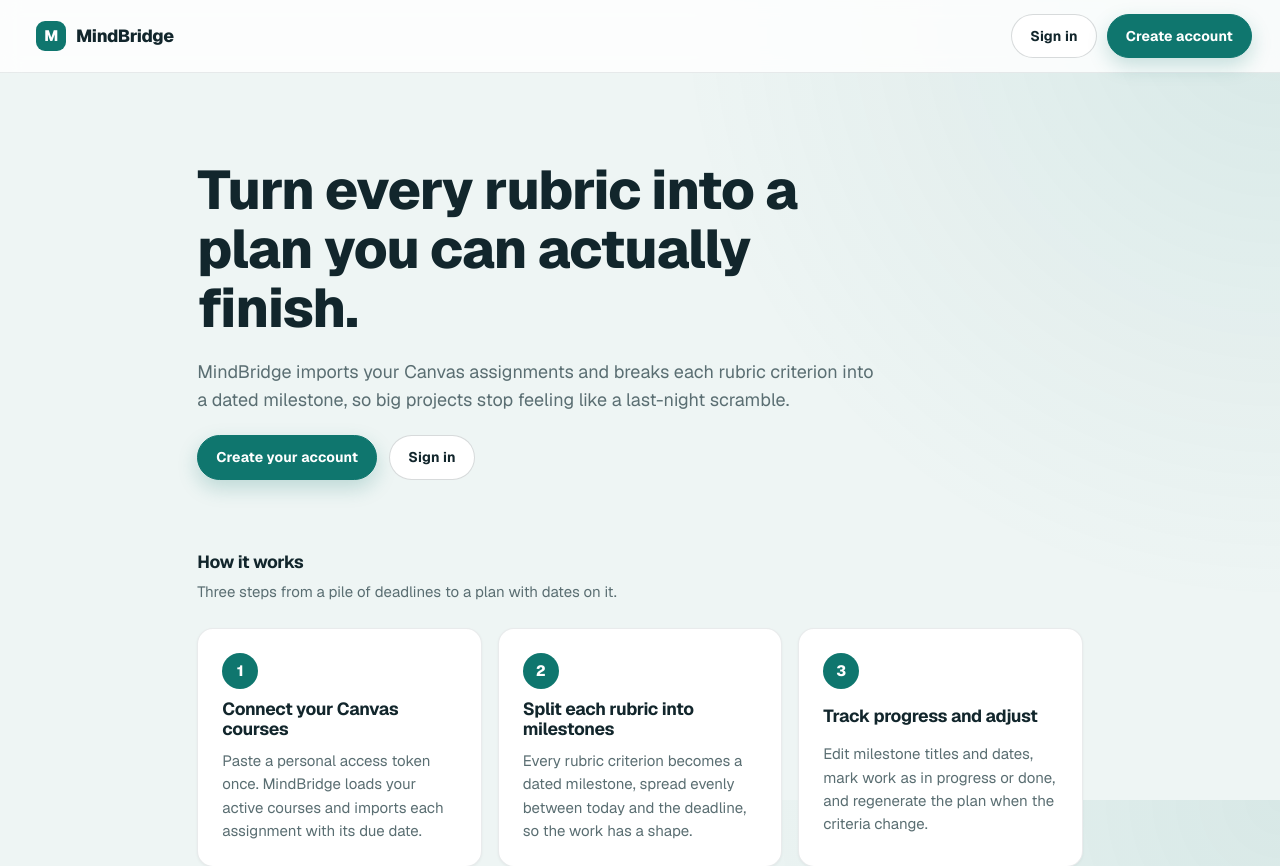
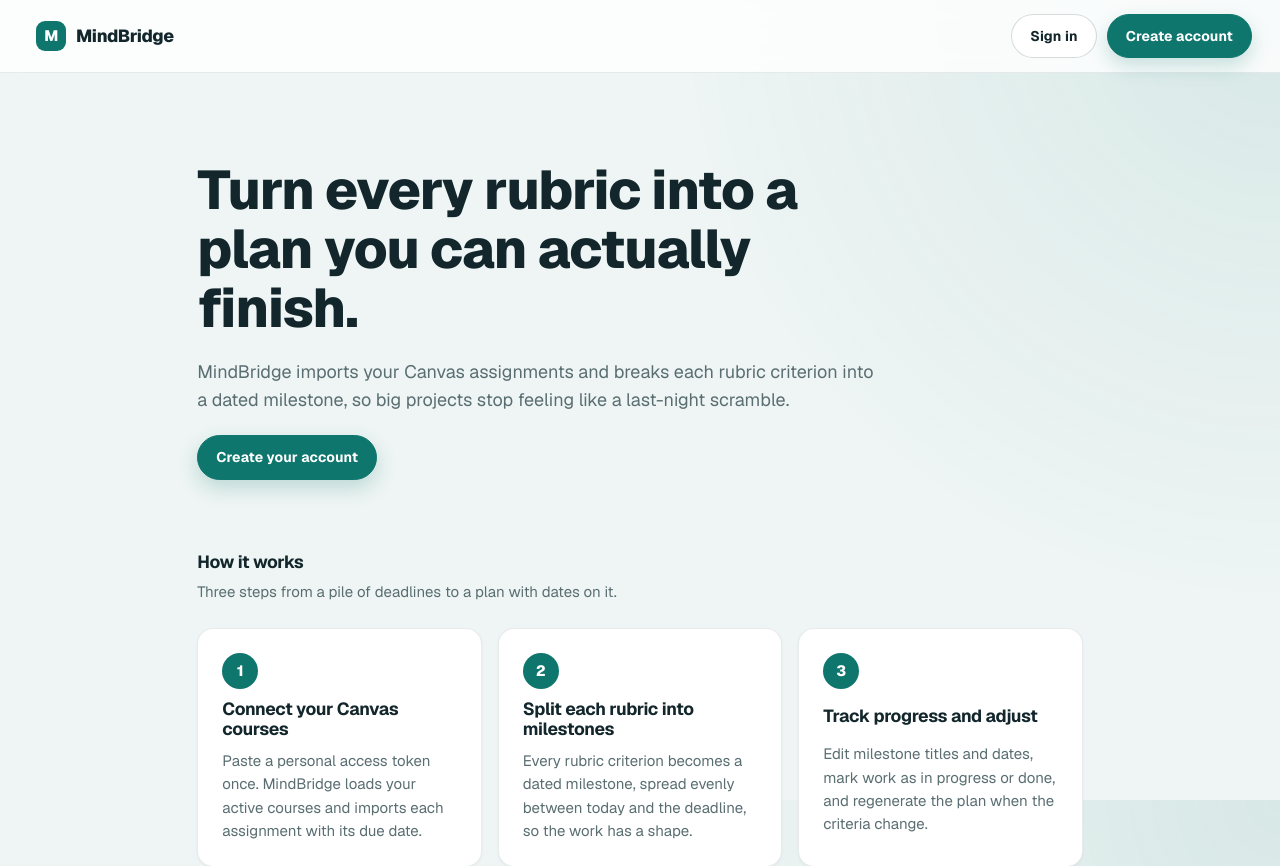
Before and after one commit to IsiteYves/mindbridge, a React (Vite) app in the folder frontend/: page / in a window 1280 px wide. Shown: the top 866 px of the page. Built offline with nearby package versions, Linux system fonts and the light colour scheme; no server answers.

Commit message:
Remove the duplicate sign-in button (#21)
Co-authored-by: LenOrla28 <o.ishimwe1@alustudent.com>

```diff
--- a/frontend/src/pages/HomePage.tsx
+++ b/frontend/src/pages/HomePage.tsx
@@ -42,9 +42,6 @@ export default function HomePage() {
         <div className="hero-actions">
           <Link to="/register" className="button">
             Create your account
-          </Link>
-          <Link to="/login" className="button secondary">
-            Sign in
           </Link>
         </div>
       </section>
```
